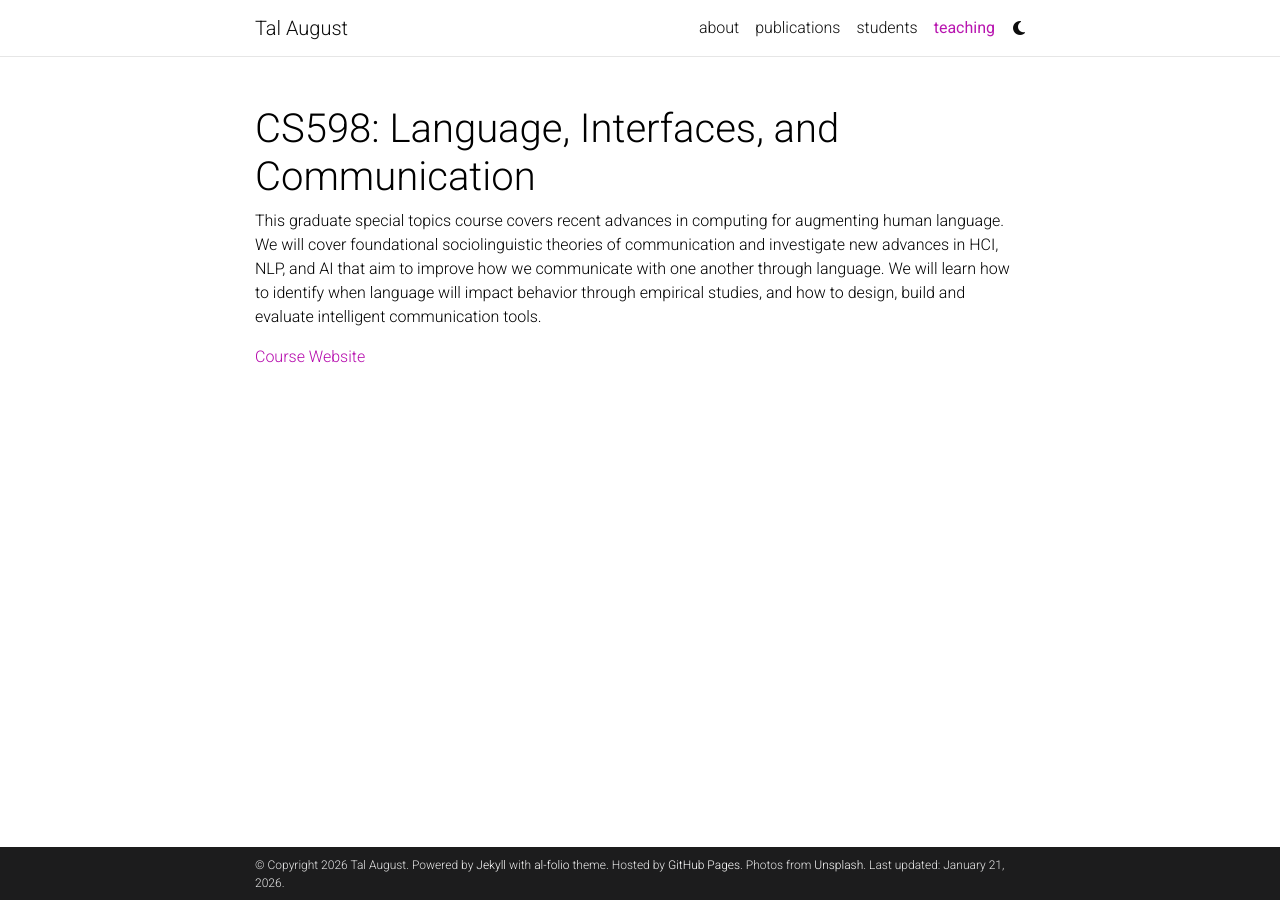
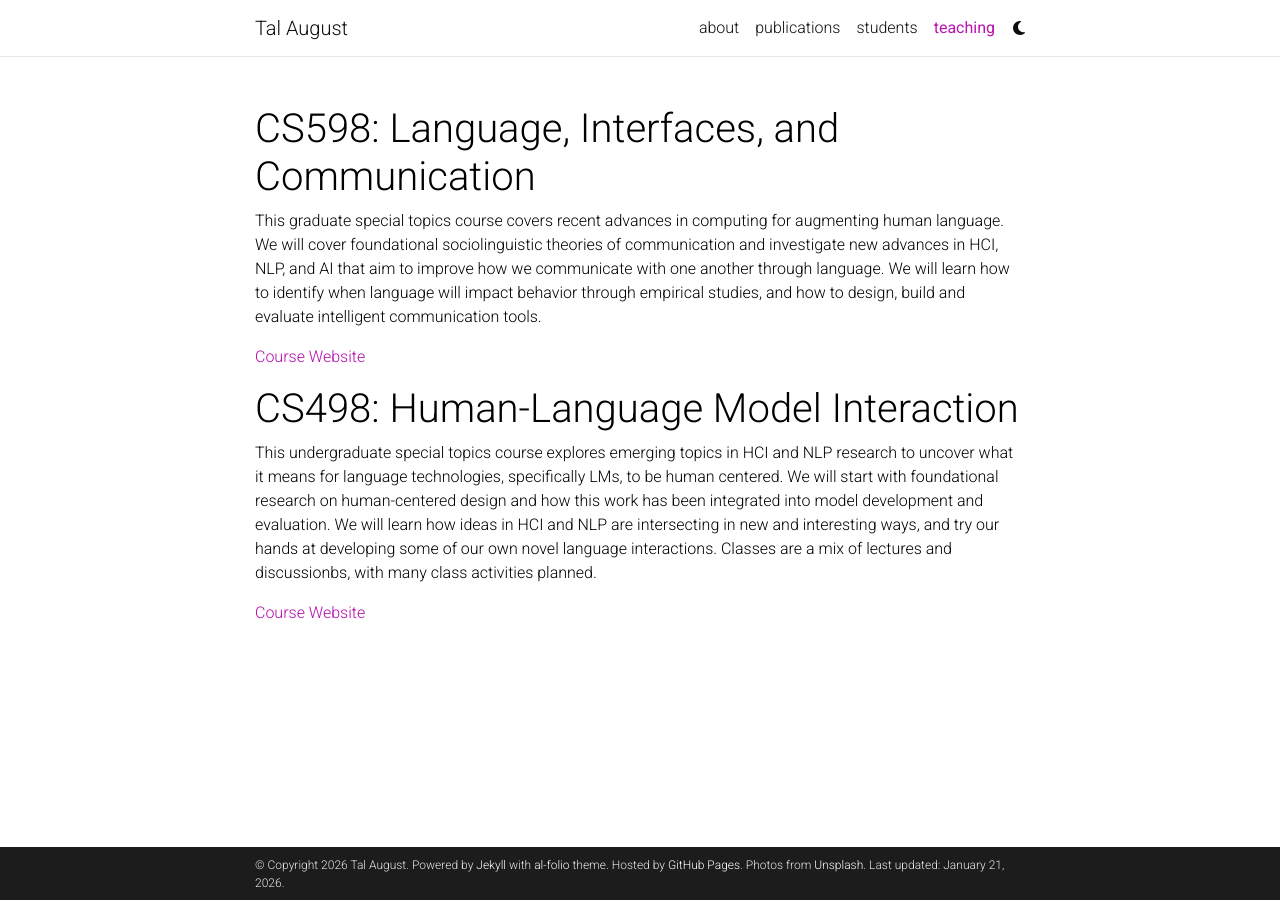
Before and after one commit to talaugust/talaugust.github.io, a Jekyll site: the page built from _pages/teaching.md, in a window 1280 px wide. Built offline with Jekyll 4.4.1, drawn with Linux system fonts in a browser that asks for light colours; comment, search, counter and statistics services are not loaded; a style sheet for code colours, icons or effects is not loaded.

Commit message:
updated class

```diff
--- a/_pages/teaching.md
+++ b/_pages/teaching.md
@@ -11,3 +11,8 @@ nav_order: 5
 This graduate special topics course covers recent advances in computing for augmenting human language. We will cover foundational sociolinguistic theories of communication and investigate new advances in HCI, NLP, and AI that aim to improve how we communicate with one another through language. We will learn how to identify when language will impact behavior through empirical studies, and how to design, build and evaluate intelligent communication tools.
 
 [Course Website](https://talaugust.github.io/CS598LIC-Spr2025/)
+
+# CS498: Human-Language Model Interaction
+This undergraduate special topics course explores emerging topics in HCI and NLP research to uncover what it means for language technologies, specifically LMs, to be human centered. We will start with foundational research on human-centered design and how this work has been integrated into model development and evaluation. We will learn how ideas in HCI and NLP are intersecting in new and interesting ways, and try our hands at developing some of our own novel language interactions. Classes are a mix of lectures and discussionbs, with many class activities planned.
+
+[Course Website](https://talaugust.github.io/CS498HLI-Spr2026/)
```
